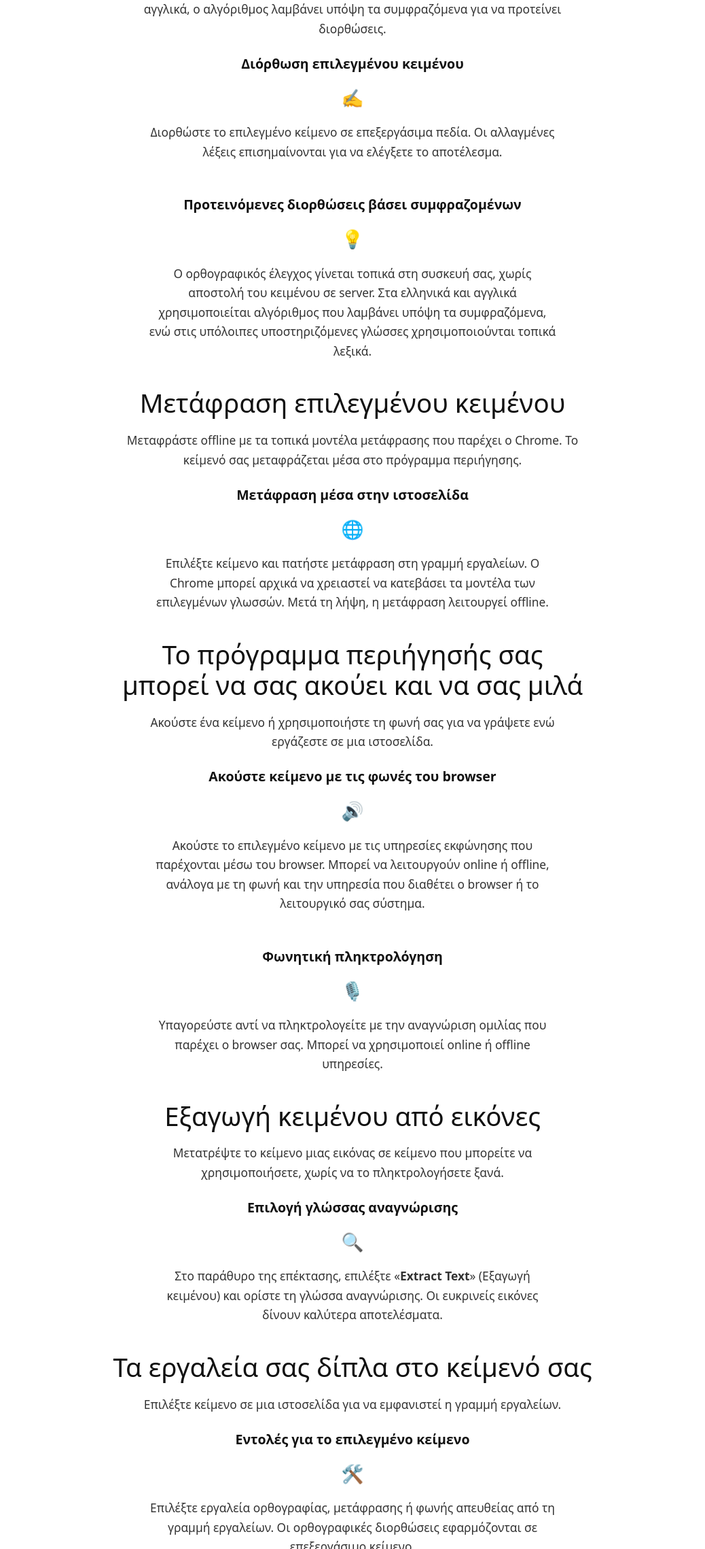
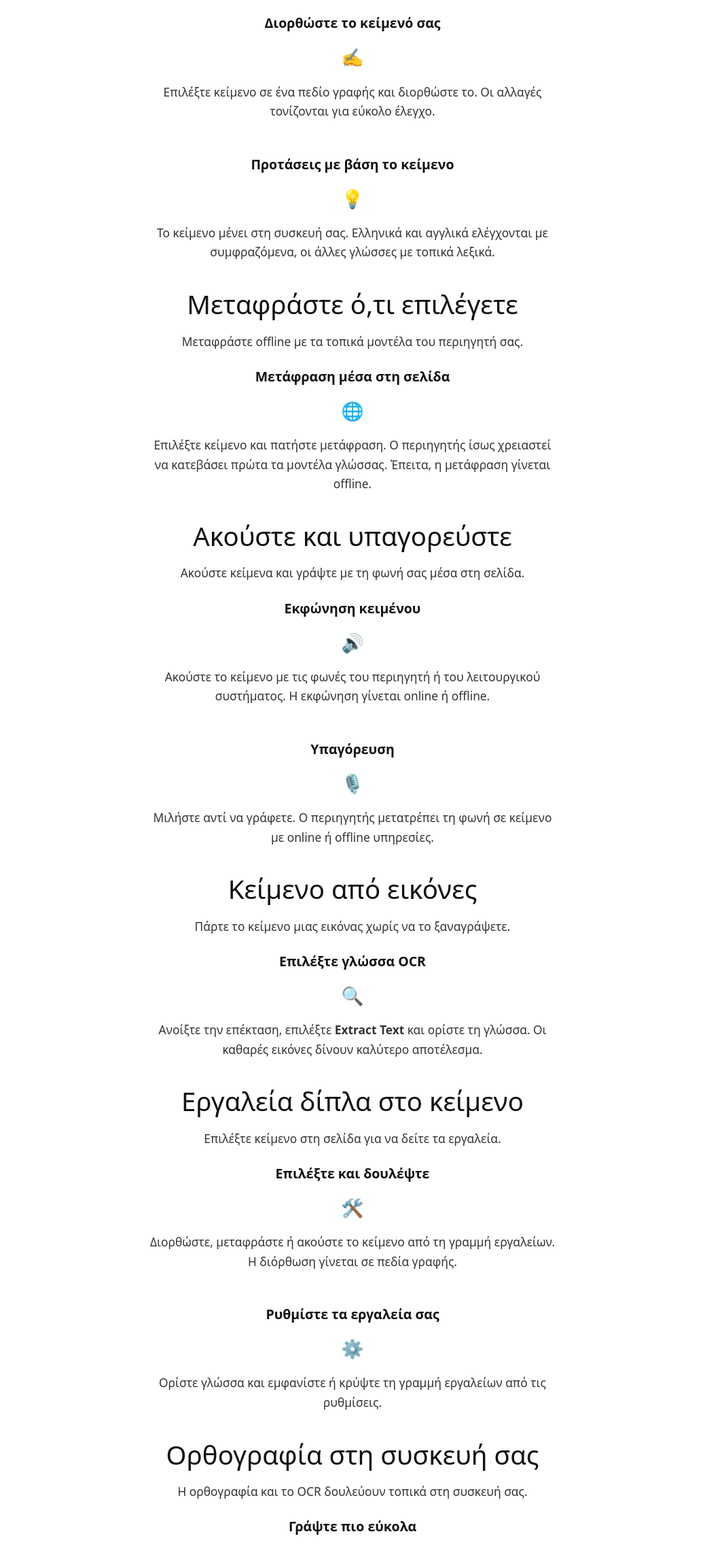
Before and after one commit to libandreas/image-reader-ocr, a plain HTML site: page index-el.html in a window 1280 px wide. Shown: the part 522-2800 px from the top of the page at 68% size, without its empty margins (121-1159 px from the left). Drawn offline with Linux system fonts and the light colour scheme.

Commit message:
Shorten Greek landing page copy and use browser terminology

```diff
--- a/index-el.html
+++ b/index-el.html
@@ -4,7 +4,7 @@
 <meta charset="UTF-8">
 <meta name="viewport" content="width=device-width, initial-scale=1">
 <title>Leafpad — Αξιοποιήστε το κείμενό σας</title>
-<meta name="description" content="Βελτιώστε τα κείμενά σας, κατανοήστε άλλες γλώσσες και μετατρέψτε ομιλία ή εικόνες σε κείμενο.">
+<meta name="description" content="Διορθώστε, μεταφράστε και μετατρέψτε φωνή ή εικόνες σε κείμενο.">
 <link rel="icon" href="web/favicon-7.png" type="image/png">
 <link rel="apple-touch-icon" href="web/favicon-7.png">
 <link rel="canonical" href="https://libandreas.github.io/leafpad/index-el.html">
@@ -46,107 +46,107 @@
 <section class="product-intro-simple">
 <div class="product-intro-simple-logo"><img src="web/favicon-7.png" alt="Leafpad Spell Check"></div>
 <h1 class="product-intro-simple-title">Αξιοποιήστε το κείμενό σας</h1>
-<p class="product-intro-simple-description">Γράψτε με λιγότερα λάθη, κατανοήστε άλλες γλώσσες και χρησιμοποιήστε τη φωνή σας για να δημιουργήσετε κείμενο.</p>
+<p class="product-intro-simple-description">Γράψτε σωστά, μεταφράστε και υπαγορεύστε με τη φωνή σας.</p>
 <div class="product-intro-simple-actions"><button type="button" class="pricing-cta" disabled><img src="https://www.google.com/chrome/static/images/chrome-logo-m100.svg" alt=""> Εγκατάσταση στο Chrome</button></div>
-<p class="spell-language">Επιλέξτε γλώσσα: <a href="index.html" lang="en" hreflang="en"><img src="https://flagcdn.com/24x18/gb.png" alt="" width="24" height="18"> English</a> <a href="index-el.html" lang="el" hreflang="el" aria-current="page"><img src="https://flagcdn.com/24x18/gr.png" alt="" width="24" height="18"> Ελληνικά</a></p>
+<p class="spell-language">Γλώσσα: <a href="index.html" lang="en" hreflang="en"><img src="https://flagcdn.com/24x18/gb.png" alt="" width="24" height="18"> English</a> <a href="index-el.html" lang="el" hreflang="el" aria-current="page"><img src="https://flagcdn.com/24x18/gr.png" alt="" width="24" height="18"> Ελληνικά</a></p>
 </section>
 <section class="product-section product-audience-section" aria-labelledby="feature-1">
 <div class="product-audience-intro">
-<h2 class="product-section-title" id="feature-1">Ορθογραφικός έλεγχος με βάση τα συμφραζόμενα</h2>
-<p>Διορθώστε την ορθογραφία offline, μέσα στην ιστοσελίδα. Στα ελληνικά και αγγλικά, ο αλγόριθμος λαμβάνει υπόψη τα συμφραζόμενα για να προτείνει διορθώσεις.</p>
+<h2 class="product-section-title" id="feature-1">Ορθογραφία με συμφραζόμενα</h2>
+<p>Διορθώστε λάθη offline, μέσα στη σελίδα. Στα ελληνικά και αγγλικά, ο έλεγχος λαμβάνει υπόψη τις γύρω λέξεις.</p>
 </div>
 <div class="product-audience-grid product-audience-grid-single">
 <article class="product-audience-item">
-<h3>Διόρθωση επιλεγμένου κειμένου</h3>
+<h3>Διορθώστε το κείμενό σας</h3>
 <div class="product-audience-icon" aria-hidden="true">✍️</div>
-<p>Διορθώστε το επιλεγμένο κείμενο σε επεξεργάσιμα πεδία. Οι αλλαγμένες λέξεις επισημαίνονται για να ελέγξετε το αποτέλεσμα.</p>
+<p>Επιλέξτε κείμενο σε ένα πεδίο γραφής και διορθώστε το. Οι αλλαγές τονίζονται για εύκολο έλεγχο.</p>
 </article>
 <article class="product-audience-item">
-<h3>Προτεινόμενες διορθώσεις βάσει συμφραζομένων</h3>
+<h3>Προτάσεις με βάση το κείμενο</h3>
 <div class="product-audience-icon" aria-hidden="true">💡</div>
-<p>Ο ορθογραφικός έλεγχος γίνεται τοπικά στη συσκευή σας, χωρίς αποστολή του κειμένου σε server. Στα ελληνικά και αγγλικά χρησιμοποιείται αλγόριθμος που λαμβάνει υπόψη τα συμφραζόμενα, ενώ στις υπόλοιπες υποστηριζόμενες γλώσσες χρησιμοποιούνται τοπικά λεξικά.</p>
+<p>Το κείμενο μένει στη συσκευή σας. Ελληνικά και αγγλικά ελέγχονται με συμφραζόμενα, οι άλλες γλώσσες με τοπικά λεξικά.</p>
 </article>
 </div>
 </section>
 <section class="product-section product-audience-section" aria-labelledby="feature-2">
 <div class="product-audience-intro">
-<h2 class="product-section-title" id="feature-2">Μετάφραση επιλεγμένου κειμένου</h2>
-<p>Μεταφράστε offline με τα τοπικά μοντέλα μετάφρασης που παρέχει ο Chrome. Το κείμενό σας μεταφράζεται μέσα στο πρόγραμμα περιήγησης.</p>
+<h2 class="product-section-title" id="feature-2">Μεταφράστε ό,τι επιλέγετε</h2>
+<p>Μεταφράστε offline με τα τοπικά μοντέλα του περιηγητή σας.</p>
 </div>
 <div class="product-audience-grid product-audience-grid-single">
 <article class="product-audience-item">
-<h3>Μετάφραση μέσα στην ιστοσελίδα</h3>
+<h3>Μετάφραση μέσα στη σελίδα</h3>
 <div class="product-audience-icon" aria-hidden="true">🌐</div>
-<p>Επιλέξτε κείμενο και πατήστε μετάφραση στη γραμμή εργαλείων. Ο Chrome μπορεί αρχικά να χρειαστεί να κατεβάσει τα μοντέλα των επιλεγμένων γλωσσών. Μετά τη λήψη, η μετάφραση λειτουργεί offline.</p>
+<p>Επιλέξτε κείμενο και πατήστε μετάφραση. Ο περιηγητής ίσως χρειαστεί να κατεβάσει πρώτα τα μοντέλα γλώσσας. Έπειτα, η μετάφραση γίνεται offline.</p>
 </article>
 </div>
 </section>
 <section class="product-section product-audience-section" aria-labelledby="feature-3">
 <div class="product-audience-intro">
-<h2 class="product-section-title" id="feature-3">Το πρόγραμμα περιήγησής σας μπορεί να σας ακούει και να σας μιλά</h2>
-<p>Ακούστε ένα κείμενο ή χρησιμοποιήστε τη φωνή σας για να γράψετε ενώ εργάζεστε σε μια ιστοσελίδα.</p>
+<h2 class="product-section-title" id="feature-3">Ακούστε και υπαγορεύστε</h2>
+<p>Ακούστε κείμενα και γράψτε με τη φωνή σας μέσα στη σελίδα.</p>
 </div>
 <div class="product-audience-grid product-audience-grid-single">
 <article class="product-audience-item">
-<h3>Ακούστε κείμενο με τις φωνές του browser</h3>
+<h3>Εκφώνηση κειμένου</h3>
 <div class="product-audience-icon" aria-hidden="true">🔊</div>
-<p>Ακούστε το επιλεγμένο κείμενο με τις υπηρεσίες εκφώνησης που παρέχονται μέσω του browser. Μπορεί να λειτουργούν online ή offline, ανάλογα με τη φωνή και την υπηρεσία που διαθέτει ο browser ή το λειτουργικό σας σύστημα.</p>
+<p>Ακούστε το κείμενο με τις φωνές του περιηγητή ή του λειτουργικού συστήματος. Η εκφώνηση γίνεται online ή offline.</p>
 </article>
 <article class="product-audience-item">
-<h3>Φωνητική πληκτρολόγηση</h3>
+<h3>Υπαγόρευση</h3>
 <div class="product-audience-icon" aria-hidden="true">🎙️</div>
-<p>Υπαγορεύστε αντί να πληκτρολογείτε με την αναγνώριση ομιλίας που παρέχει ο browser σας. Μπορεί να χρησιμοποιεί online ή offline υπηρεσίες.</p>
+<p>Μιλήστε αντί να γράφετε. Ο περιηγητής μετατρέπει τη φωνή σε κείμενο με online ή offline υπηρεσίες.</p>
 </article>
 </div>
 </section>
 <section class="product-section product-audience-section" aria-labelledby="feature-4">
 <div class="product-audience-intro">
-<h2 class="product-section-title" id="feature-4">Εξαγωγή κειμένου από εικόνες</h2>
-<p>Μετατρέψτε το κείμενο μιας εικόνας σε κείμενο που μπορείτε να χρησιμοποιήσετε, χωρίς να το πληκτρολογήσετε ξανά.</p>
+<h2 class="product-section-title" id="feature-4">Κείμενο από εικόνες</h2>
+<p>Πάρτε το κείμενο μιας εικόνας χωρίς να το ξαναγράψετε.</p>
 </div>
 <div class="product-audience-grid product-audience-grid-single">
 <article class="product-audience-item">
-<h3>Επιλογή γλώσσας αναγνώρισης</h3>
+<h3>Επιλέξτε γλώσσα OCR</h3>
 <div class="product-audience-icon" aria-hidden="true">🔍</div>
-<p>Στο παράθυρο της επέκτασης, επιλέξτε «<strong>Extract Text</strong>» (Εξαγωγή κειμένου) και ορίστε τη γλώσσα αναγνώρισης. Οι ευκρινείς εικόνες δίνουν καλύτερα αποτελέσματα.</p>
+<p>Ανοίξτε την επέκταση, επιλέξτε <strong>Extract Text</strong> και ορίστε τη γλώσσα. Οι καθαρές εικόνες δίνουν καλύτερο αποτέλεσμα.</p>
 </article>
 </div>
 </section>
 <section class="product-section product-audience-section" aria-labelledby="feature-5">
 <div class="product-audience-intro">
-<h2 class="product-section-title" id="feature-5">Τα εργαλεία σας δίπλα στο κείμενό σας</h2>
-<p>Επιλέξτε κείμενο σε μια ιστοσελίδα για να εμφανιστεί η γραμμή εργαλείων.</p>
+<h2 class="product-section-title" id="feature-5">Εργαλεία δίπλα στο κείμενο</h2>
+<p>Επιλέξτε κείμενο στη σελίδα για να δείτε τα εργαλεία.</p>
 </div>
 <div class="product-audience-grid product-audience-grid-single">
 <article class="product-audience-item">
-<h3>Εντολές για το επιλεγμένο κείμενο</h3>
+<h3>Επιλέξτε και δουλέψτε</h3>
 <div class="product-audience-icon" aria-hidden="true">🛠️</div>
-<p>Επιλέξτε εργαλεία ορθογραφίας, μετάφρασης ή φωνής απευθείας από τη γραμμή εργαλείων. Οι ορθογραφικές διορθώσεις εφαρμόζονται σε επεξεργάσιμο κείμενο.</p>
+<p>Διορθώστε, μεταφράστε ή ακούστε το κείμενο από τη γραμμή εργαλείων. Η διόρθωση γίνεται σε πεδία γραφής.</p>
 </article>
 <article class="product-audience-item">
-<h3>Ρυθμίσεις γλώσσας και εμφάνισης</h3>
+<h3>Ρυθμίστε τα εργαλεία σας</h3>
 <div class="product-audience-icon" aria-hidden="true">⚙️</div>
-<p>Ορίστε την προεπιλεγμένη γλώσσα και ενεργοποιήστε ή απενεργοποιήστε τη γραμμή εργαλείων από τις ρυθμίσεις.</p>
+<p>Ορίστε γλώσσα και εμφανίστε ή κρύψτε τη γραμμή εργαλείων από τις ρυθμίσεις.</p>
 </article>
 </div>
 </section>
 <section class="product-section product-audience-section" aria-labelledby="feature-6">
 <div class="product-audience-intro">
-<h2 class="product-section-title" id="feature-6">Ελέγξτε την ορθογραφία στη συσκευή σας</h2>
-<p>Ο ορθογραφικός έλεγχος και η αναγνώριση κειμένου σε εικόνες γίνονται τοπικά στη συσκευή σας.</p>
+<h2 class="product-section-title" id="feature-6">Ορθογραφία στη συσκευή σας</h2>
+<p>Η ορθογραφία και το OCR δουλεύουν τοπικά στη συσκευή σας.</p>
 </div>
 <div class="product-audience-grid product-audience-grid-single">
 <article class="product-audience-item">
-<h3>Κάντε την καθημερινή γραφή πιο εύκολη</h3>
+<h3>Γράψτε πιο εύκολα</h3>
 <div class="product-audience-icon" aria-hidden="true">💻</div>
-<p>Από μια σύντομη απάντηση μέχρι ένα μεγαλύτερο email, βρείτε βοήθεια με την ορθογραφία, τη μετάφραση και την εκφώνηση κειμένου.</p>
+<p>Από μια απάντηση ως ένα μεγάλο email, έχετε δίπλα σας ορθογραφία, μετάφραση και εκφώνηση.</p>
 </article>
 </div>
 </section>
 <section class="product-section product-audience-section leafpad-languages" aria-labelledby="supported-languages">
 <div class="product-audience-intro">
 <h2 class="product-section-title" id="supported-languages">Γράψτε στη γλώσσα σας</h2>
-<p>Επιλέξτε ανάμεσα σε 15 γλώσσες για αναγνώριση κειμένου σε εικόνες ή αφήστε την επιλογή στο αυτόματο. Ο ορθογραφικός έλεγχος υποστηρίζει 11 γλώσσες, με έλεγχο συμφραζομένων στα ελληνικά και αγγλικά.</p>
+<p>OCR σε 15 γλώσσες, με χειροκίνητη ή αυτόματη επιλογή. Ορθογραφία σε 11, με συμφραζόμενα στα ελληνικά και αγγλικά.</p>
 </div>
 <div class="home-models-marquee" id="language-slider" tabindex="0" role="region" aria-label="Γλώσσες αναγνώρισης κειμένου">
 <div class="home-models-track">
@@ -191,7 +191,7 @@
         <div class="footer-section">
             <div class="footer-logo">
                 <span class="star-emoji"><img style="width:32px;top:6px;position:relative;" src="web/favicon-7.png" alt="Leafpad Spell Check"></span>&nbsp;&nbsp;&nbsp;Leafpad            </div>
-            <p class="footer-tagline">Δημιουργούμε λογισμικό που σας βοηθά να κάνετε τη δουλειά σας πιο εύκολα.</p>
+            <p class="footer-tagline">Φτιάχνουμε λογισμικό που κάνει τη δουλειά σας πιο εύκολη.</p>
         </div>
 
         <div class="footer-section">
@@ -204,7 +204,7 @@
 </div>
 
         <div class="footer-section">
-            <h4>Νομικές πληροφορίες</h4>
+            <h4>Νομικά</h4>
             <a href="web/privacy-policy-leafpad.html">Πολιτική απορρήτου</a>
             <a target="_blank" href="https://ceres-assistant.com/LICENSE.php">Όροι χρήσης</a>
         </div>
@@ -212,7 +212,7 @@
         <div class="footer-section">
             <h4>Υποστήριξη</h4>
 
-            <a href="https://ceres-assistant.com/web/contact-el.php">Επικοινωνία / αναφορά προβλήματος</a>
+            <a href="https://ceres-assistant.com/web/contact-el.php">Επικοινωνία / προβλήματα</a>
         </div>
 
         <div class="footer-section">
```
Also changed, not shown: index.html (+2 -2 lines).
